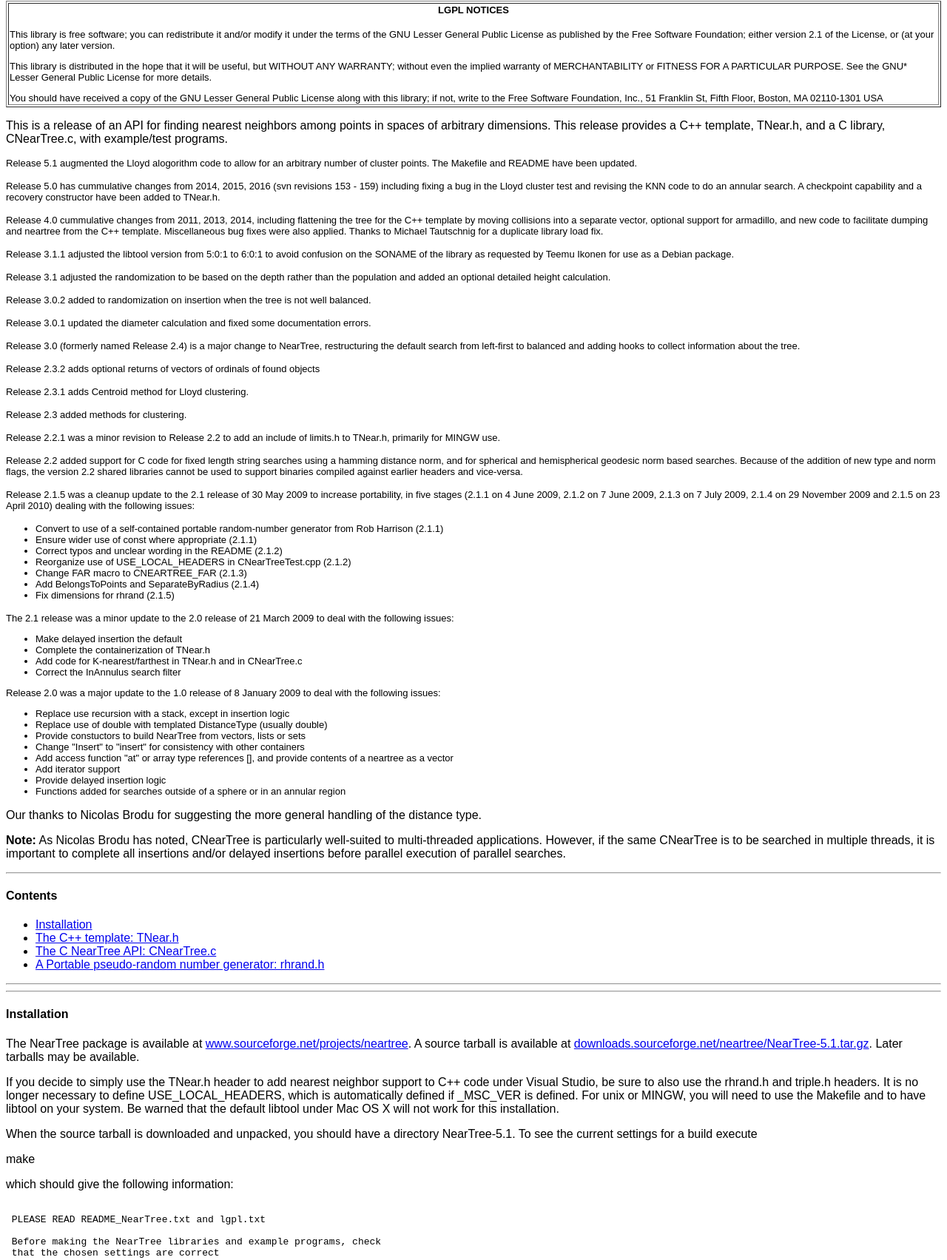
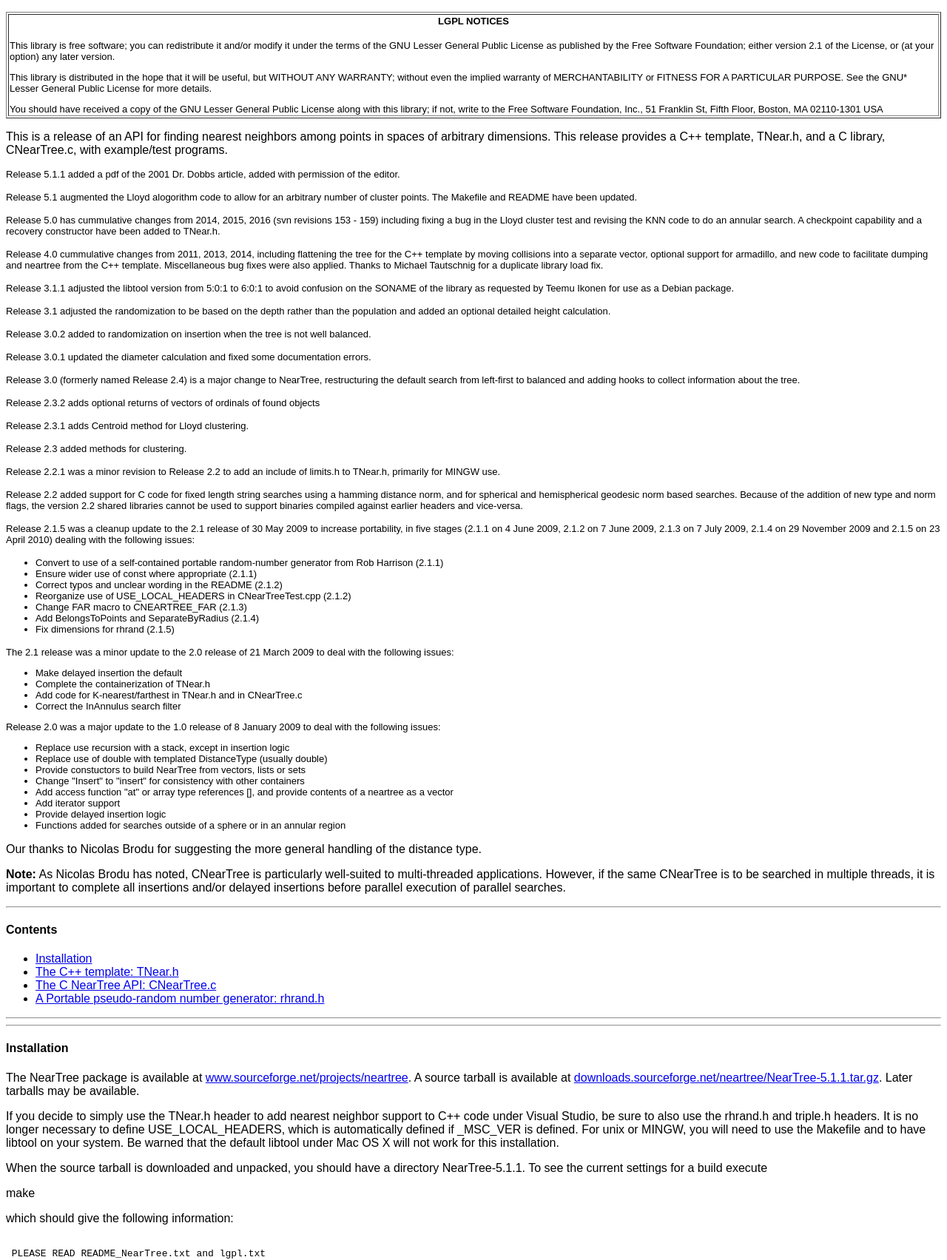
Before and after one commit to yayahjb/neartree, a plain HTML site: page NearTree/README_NearTree.html in a window 1280 px wide. Shown: the part 760-2463 px from the top of the page at 74% size. Drawn offline with Linux system fonts and the light colour scheme.

Commit message:
Make the addition of the pdf into release 5.1.1 -- HJB

```diff
--- a/NearTree/README_NearTree.html
+++ b/NearTree/README_NearTree.html
@@ -21,7 +21,7 @@ NearTree -- function library efficiently solving the Nearest Neighbor Problem
 <hr>
 <center>
 <h2 align=center>NearTree</h2>
-Release 5.1<br />
+Release 5.1.1<br />
 <font size="-1">
 24 April 2016<br />
 &#169; Copyright 2001, 2008, 2009, 2010, 2011, 2014, 2016 Larry Andrews.<br />
@@ -62,6 +62,7 @@ Revised 12 Dec 2008, for sourceforge release, Larry Andrews and Herbert J. Berns
 18 April 2014 Release 4.0 HJB<br />
 23 April 2016 Release 5.0 HJB<br />
 25 April 2016 Release 5.1 LCA<br />
+30 April 2016 Release 5.1.1 LCA and HJB<br />
 </font>
 <P>
 
@@ -96,6 +97,8 @@ This is a release of an API for finding nearest neighbors among points in spaces
 arbitrary dimensions.  This release provides a C++ template, TNear.h, and a
 C library, CNearTree.c, with example/test programs.
 <font size="-1">
+<p>Release 5.1.1 added a pdf of the 2001 Dr. Dobbs article, added with permission of
+the editor.
 <p>Release 5.1 augmented the Lloyd alogorithm code to allow for an arbitrary number
 of cluster points.  The Makefile and README have been updated.
 <p>Release 5.0 has cummulative changes from 2014, 2015, 2016 (svn revisions 153 - 159)
@@ -185,7 +188,7 @@ insertions before parallel execution of parallel searches.
 <p>
 The NearTree package is available at <a href="http://www.sourceforge.net/projects/neartree">www.sourceforge.net/projects/neartree</a>.
 A source tarball is available at <a
-href="http://downloads.sourceforge.net/neartree/NearTree-5.1.tar.gz">downloads.sourceforge.net/neartree/NearTree-5.1.tar.gz</a>.
+href="http://downloads.sourceforge.net/neartree/NearTree-5.1.1.tar.gz">downloads.sourceforge.net/neartree/NearTree-5.1.1.tar.gz</a>.
 Later tarballs may be available.
 <p>
 If you decide to simply use the TNear.h header to add nearest neighbor support to C++ code under Visual
@@ -194,7 +197,7 @@ USE_LOCAL_HEADERS, which is automatically defined if _MSC_VER is defined.  For
 unix or MINGW, you will need to use the Makefile and to have libtool on your system.  Be warned that
 the default libtool under Mac OS X will not work for this installation.
 <P>
-When the source tarball is downloaded and unpacked, you should have a directory NearTree-5.1.  To
+When the source tarball is downloaded and unpacked, you should have a directory NearTree-5.1.1.  To
 see the current settings for a build
 execute
 <p>
```
Also changed, not shown: NearTree/README_NearTree.txt.
